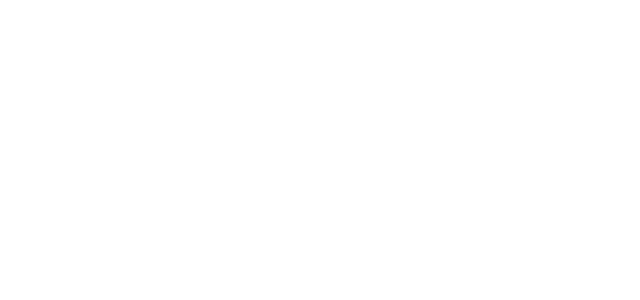
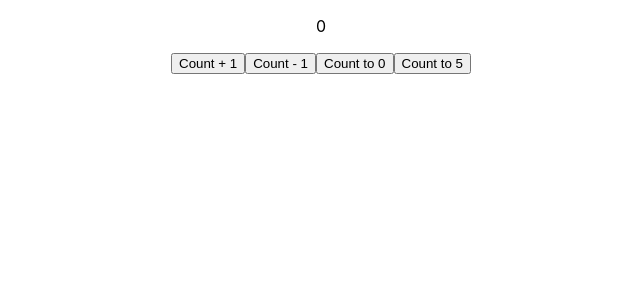
Before and after one commit to akashsnc/ReactDemoProject, a React (Create React App) app: page / in a window 1280 px wide. Shown: the top 300 px of the page, without its empty margins (319-959 px from the left). Built offline with nearby package versions, Linux system fonts and the light colour scheme.

Commit message:
render practice

```diff
--- a/src/App.js
+++ b/src/App.js
@@ -1,10 +1,11 @@
 import './App.css';
 import React from 'react';
+import UseState from './render-components/UseState';
 
 function App() {
   return (
     <div className="App">
-
+        <UseState/>
     </div>
   );
 }
--- a/src/index.js
+++ b/src/index.js
@@ -6,9 +6,9 @@
 
 const root = ReactDOM.createRoot(document.getElementById('root'));
 root.render(
-  <React.StrictMode>
+  // <React.StrictMode>
     <App />
-  </React.StrictMode>
+  // </React.StrictMode>
 );
 
 reportWebVitals();
--- /dev/null
+++ b/src/render-components/UseState.js
@@ -0,0 +1,18 @@
+import React, {useState} from 'react'
+
+const UseState = () => {
+    const [count, setCount] = useState(0)
+
+    console.log('UseState render')
+  return (
+    <div>
+        <p>{count}</p>
+        <button onClick={()=>setCount(c=>c+1)}>Count + 1</button>
+        <button onClick={()=>setCount(c=>c-1)}>Count - 1</button>
+        <button onClick={()=>setCount(0)}>Count to 0</button>
+        <button onClick={()=>setCount(5)}>Count to 5</button>
+    </div>
+  )
+}
+
+export default UseState
```
